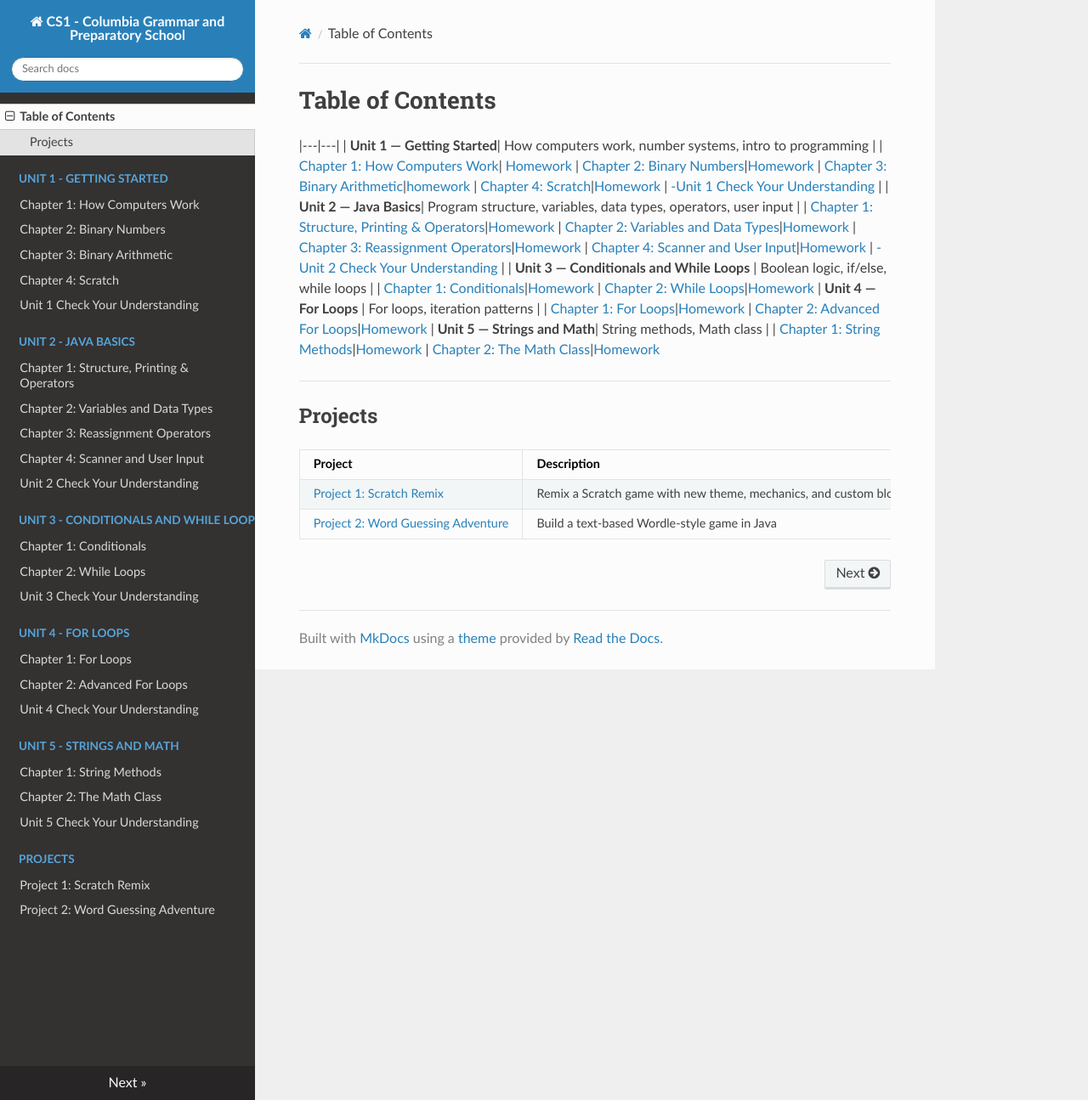
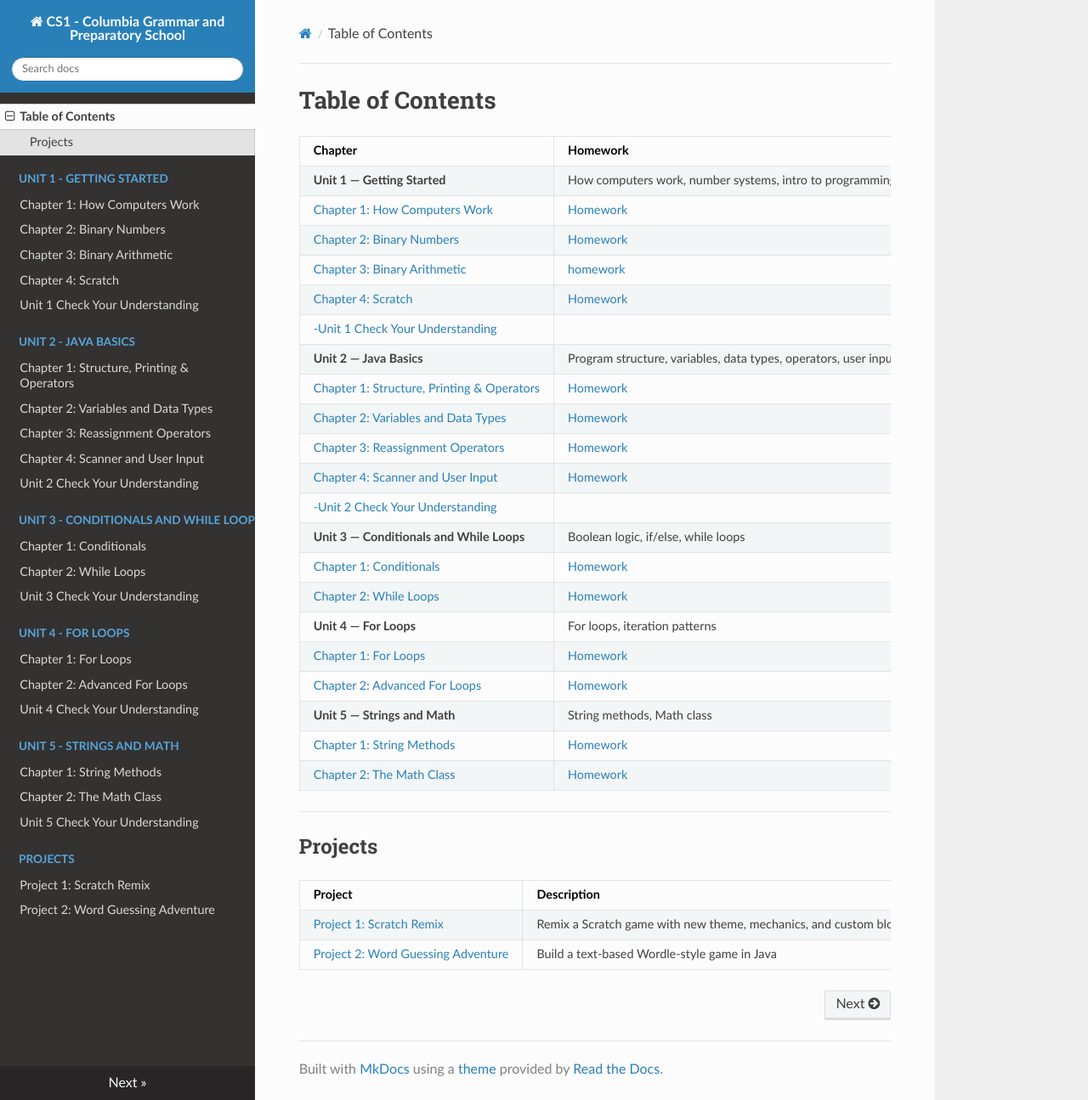
Before and after one commit to kjergens/cs1-site, an MkDocs documentation site: the page built from docs/index.md, in a window 1280 px wide and 1295 px high. Shown: the whole window at 85% size. Built offline with MkDocs 1.6.1, drawn with Linux system fonts in a browser that asks for light colours; nearby versions of some CDN libraries.

Commit message:
fix toc header

```diff
--- a/docs/index.md
+++ b/docs/index.md
@@ -1,5 +1,6 @@
 # Table of Contents
 
+| Chapter | Homework |
 |---|---|
 | **Unit 1 — Getting Started**| How computers work, number systems, intro to programming |
 |     [    Chapter 1: How Computers Work](unit1/notes_01_how_computers_work.md)| [Homework](nit1/notes_01_how_computers_work.md#homework)
```
